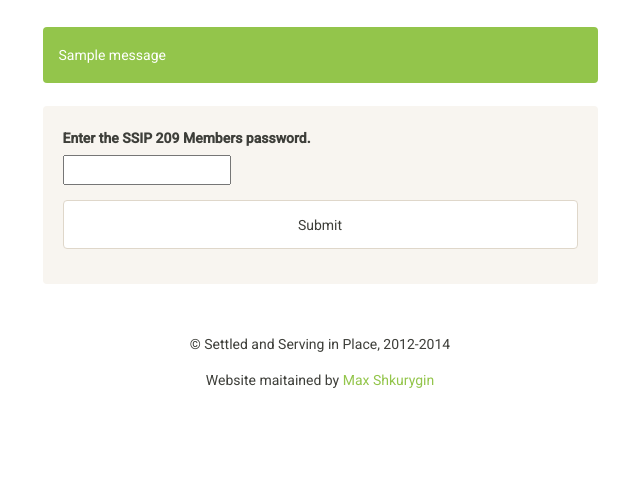
After one commit to mooja/ssip209, a Django app: template source/templates/members/members_password_form.html in a window 1280 px wide. The commit adds this page. Shown: the part 315-800 px from the top of the page, without its empty margins (320-960 px from the left). Run offline with Django 3.2, Linux system fonts and the light colour scheme; the template is opened without the code that fills it: most values are stand-ins (such as "Sample title", 1, 10 or a date in 2020); one stand-in notice (Sample message) is shown; form fields are guessed from the names that the template uses; some libraries are stand-ins or nearby versions.

Commit message:
Added password requirement to Member List View.

```diff
--- a/source/config/common.py
+++ b/source/config/common.py
@@ -299,3 +299,4 @@ class Common(Configuration):
     # END LOGGING CONFIGURATION
 
     # Your common stuff: Below this line define 3rd party libary settings
+    MEMBERS_PASSWORD = values.SecretValue(environ_prefix='')
--- a/source/members/urls.py
+++ b/source/members/urls.py
@@ -6,7 +6,7 @@ urlpatterns = patterns('',
     # URL pattern for the UserListView  # noqa
     url(
         regex=r'^$',
-        view=views.MemberListView.as_view(),
+        view=views.member_list,
         name='member-list'
     ),
     url(
--- /dev/null
+++ b/source/templates/members/members_password_form.html
@@ -0,0 +1,59 @@
+{% extends "base.html" %}
+
+{% block title %}Members{% endblock %}
+
+{% block splash %}
+<div class="splash">
+    <div class="container">
+        <div class="row">
+            <div class="col-md-10">
+                <h1>SSIP 209 Members</h1>
+                <p class="lead"> </p>
+            </div>
+        </div>
+    </div>
+</div><!-- /container -->
+{% endblock %}
+
+{% block msg %}
+<div class="container">
+    <div class="row">
+        <div class="col-md-6 col-md-offset-3">
+            {% if messages %}
+            {% for message in messages %}
+            <div class="alert {% if message.tags %}alert-{{ message.tags }}"{% endif %}>{{ message }}</div>
+            {% endfor %}
+            {% endif %}
+        </div>
+    </div>
+</div><!-- /container -->
+{% endblock %}
+
+{% block content %}
+
+<!-- <a href=" url 'members:member-detail' slug=member.slug " class="list-group-item">{{ member.email }}</a> -->
+<div class="container">
+    <div class="row">
+        <div class="col-md-6 col-md-offset-3">
+            <div class="well">
+                <form action="{% url 'members:member-list' %}" method="POST" role="form">
+                    {% csrf_token %}
+                    <div class="form-group">
+                        {% if pw_form.password.errors %} {{ pw_form.password.errors }} {% endif %}
+                        <label for="id_password">
+                            Enter the SSIP 209 Members password.
+                        </label>
+                        <p>
+                        {{ pw_form.password }}
+                        </p>
+                    </div>
+                    <div class="form-group">
+                        <input type="submit" class="form-control" value="Submit"/>
+                    </div>
+                </form>
+            </div>
+        </div>
+    </div>
+</div>
+
+{% endblock content %}
```
Also changed, not shown: source/members/views.py (+42 -4 lines), source/templates/members/member_list.html (+7 -4 lines).
